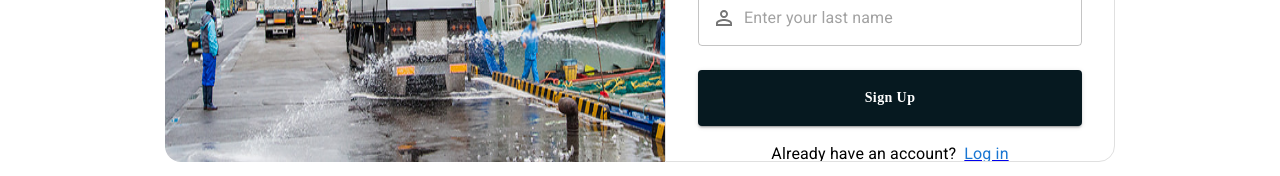
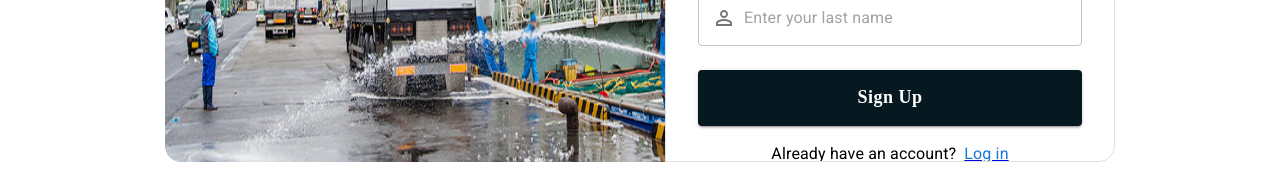
Before and after one commit to TSUGO-CORPORATED/tsugo-website, a Next.js app: page /sign-up in a window 1280 px wide. Shown: the part 558-734 px from the top of the page. Built offline with nearby package versions, Linux system fonts and the light colour scheme; no server answers; a web font is replaced by a local one.

Commit message:
feat: enlarge size on log in and sign up

```diff
--- a/src/app/log-in/log-in-card.tsx
+++ b/src/app/log-in/log-in-card.tsx
@@ -212,6 +212,7 @@ export default function LogInCard(): JSX.Element {
               width: "100%",
               height: "56px",
               borderRadius: "4px",
+              fontSize: '18px'
             }}
           >
             Log In
--- a/src/app/sign-up/sign-up-card.tsx
+++ b/src/app/sign-up/sign-up-card.tsx
@@ -263,6 +263,7 @@ if (loading) {
               width: "100%",
               height: "56px",
               borderRadius: "4px",
+              fontSize: '18px'
             }}
           >
             Sign Up
```
